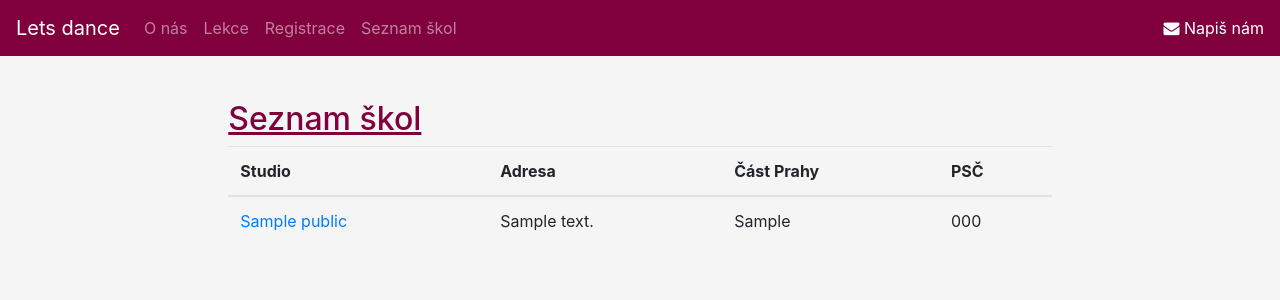
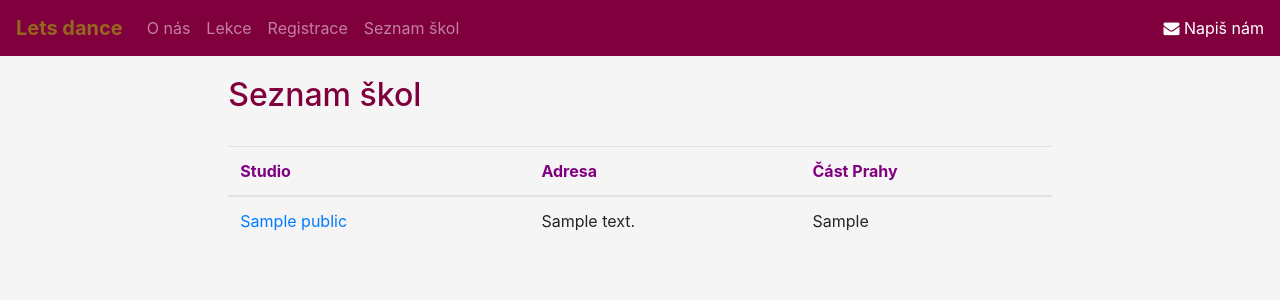
Before and after one commit to PajaCzechita/LetsDance, a Flask app: page /seznam in a window 1280 px wide. Shown: the top 300 px of the page. Run offline with Flask 2, Linux system fonts and the light colour scheme; a database or web service that is not in the repository returns one stand-in record (values such as "Sample title"); some libraries are stand-ins or nearby versions.

Commit message:
uprava vizualu 2

```diff
--- a/static/css/style.css
+++ b/static/css/style.css
@@ -7,6 +7,15 @@ h1 {
   text-shadow: none;
   color: #80003d;
   font-size: 2rem;
+  text-decoration: none;
+}
+
+h3 {
+  color: #800080;
+}
+
+th {
+  color: #800080;
 }
 
 /* úprava tříd */
@@ -18,6 +27,12 @@ h1 {
 .logo {
   width: 40%;
 }
+
+.navbar-dark .navbar-brand {
+    color: #95661f;
+    font-weight: bold;
+}
+
 .header {
   text-align: center;
   color: rebeccapurple;
--- a/templates/form_helpers.html
+++ b/templates/form_helpers.html
@@ -4,7 +4,9 @@
     <div class="col-sm-10">{{ field(class="form-control form-control-sm")|safe }}
     {% if field.errors %}
       <div class="alert alert-danger col-sm-10" role="alert">
-        <ul>{% for error in field.errors %}<li class="notificaion_text">{{ error }}</li>{% endfor %}</ul>
+        <ul>{% for error in field.errors %}
+          <li class="notificaion_text">{{ error }}</li>{% endfor %}
+        </ul>
       </div>
     {% endif %}
     </div>
--- a/templates/formular.html
+++ b/templates/formular.html
@@ -3,6 +3,9 @@
 <script type="text/javascript" src="https://api.mapy.cz/loader.js"></script>
 <script type="text/javascript">Loader.load()</script>
 <form method="POST" action="{{ url_for('submit_formular') }}">
+
+<h1> Najdi si svou lekci </h1>
+  <br />
 
     <!--vyhledavani mestske casti praha-->
   <div class="form-group row">
--- a/templates/list.html
+++ b/templates/list.html
@@ -2,11 +2,10 @@
 
 {% extends "layout.html" %} {% block body %}
 <div class="col-sm-8 offset-2" style="margin-top:20px ;">
-<br />
     <header>
-    <h1>
-      Seznam škol
-    </h1>
+      <h1> Seznam škol </h1>
+        <br />
+
         <form method="GET">
             <table class="table table-hover", table style="width:100%">
               <thead>
@@ -14,7 +13,6 @@
                   <th scope="col">Studio</th>
                   <th scope="col">Adresa</th>
                   <th scope="col">Část Prahy</th>
-                  <th scope="col">PSČ</th>
                 </tr>
               </thead>
               <tbody>
@@ -23,14 +21,12 @@
                   <td><a href="{{item.web}}" target="_blank">{{item.name}}</a></td>
                   <td>{{item.address}}</td>
                   <td>{{item.city_part}}</td>
-                  <td>{{item.postal_code}}</td>
                 </tr>
                   {% endfor %}
-
               </tbody>
             </table>
         </form>
-      <br/>
+      <br />
     </header>
 </div>
 {% endblock %}
```
Also changed, not shown: templates/registrace.html (+5 -6 lines), templates/vysledky_vyhledavani.html (+3 -6 lines), templates/index.html (indentation only), templates/layout.html (indentation only). Lines whose indentation alone changed are shown as unchanged.
